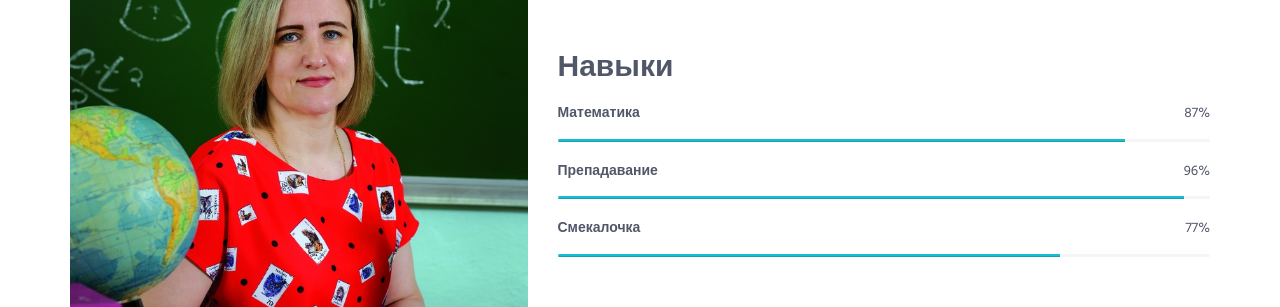
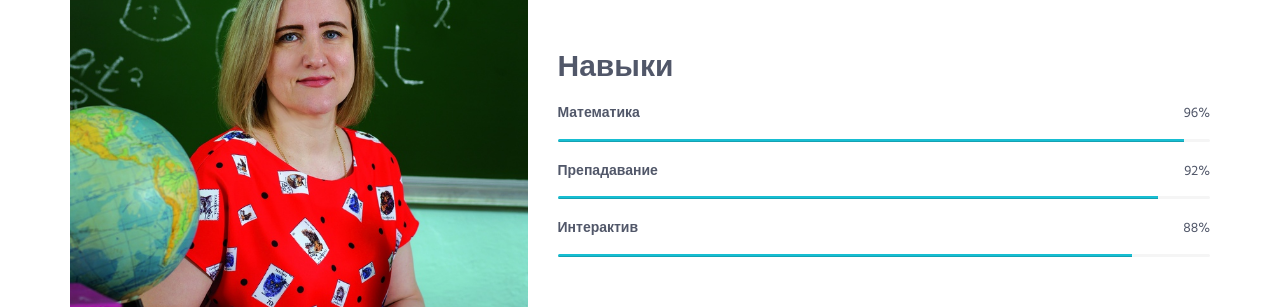
Before and after one commit to elenasolyanik/elenasolyanik.github.io, a plain HTML site: page index.html in a window 1280 px wide. Shown: the part 945-1252 px from the top of the page. Drawn offline with Linux system fonts and the light colour scheme.

Commit message:
v0.3 progress bars

```diff
--- a/index.html
+++ b/index.html
@@ -153,21 +153,21 @@
                         <h2>Навыки</h2>
                         <!-- Progress Box -->
                         <div class="progress-box">
-                            <h5>Математика <span class="color-heading pull-right">87%</span></h5>
-                            <div class="progress">
-                                <div class="progress-bar bg-color-base" role="progressbar" data-width="87"></div>
-                            </div>
-                        </div>
-                        <div class="progress-box">
-                            <h5>Препадавание <span class="color-heading pull-right">96%</span></h5>
+                            <h5>Математика <span class="color-heading pull-right">96%</span></h5>
                             <div class="progress">
                                 <div class="progress-bar bg-color-base" role="progressbar" data-width="96"></div>
                             </div>
                         </div>
                         <div class="progress-box">
-                            <h5>Смекалочка <span class="color-heading pull-right">77%</span></h5>
+                            <h5>Препадавание <span class="color-heading pull-right">92%</span></h5>
                             <div class="progress">
-                                <div class="progress-bar bg-color-base" role="progressbar" data-width="77"></div>
+                                <div class="progress-bar bg-color-base" role="progressbar" data-width="92"></div>
+                            </div>
+                        </div>
+                        <div class="progress-box">
+                            <h5>Интерактив <span class="color-heading pull-right">88%</span></h5>
+                            <div class="progress">
+                                <div class="progress-bar bg-color-base" role="progressbar" data-width="88"></div>
                             </div>
                         </div>
                         <!-- End Progress Box -->
```
